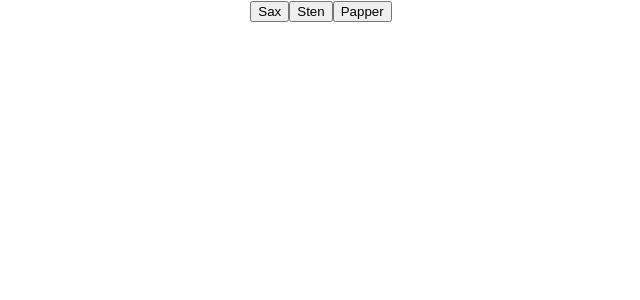
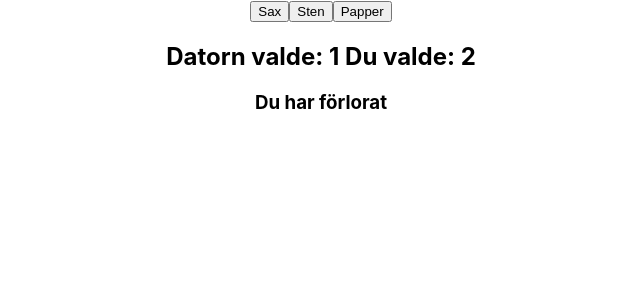
Before and after one commit to pernillalumikero/rps-game, a React (Create React App) app: page / in a window 1280 px wide. Both pictures are taken after a click on the button "Sten". Shown: the top 300 px of the page, without its empty margins (319-959 px from the left). Built offline with nearby package versions, Linux system fonts and the light colour scheme.

Commit message:
app working

```diff
--- a/src/App.js
+++ b/src/App.js
@@ -5,12 +5,20 @@ import { useState } from 'react';
 
 function App() {
 
-  const [userChoise, setUserChoise] = useState("")
+  const [userChoise, setUserChoise] = useState(0)
+  const [computerChoise, setComputerChoise] = useState(0);
+
+  const makeComputerChoise = () => {
+      setComputerChoise(parseInt(Math.floor((Math.random() * 3) + 1)))
+  }
 
   return (
     <div className="App">
-      <Button name="Sax" setUserChoise={setUserChoise} /><Button name="Sten" setUserChoise={setUserChoise}/><Button name="Papper" setUserChoise={setUserChoise}/>
-      <Result userChoise={userChoise} />
+      <Button name="Sax" value={1} setUserChoise={setUserChoise} computerChoise={makeComputerChoise} /><Button name="Sten" value={2} setUserChoise={setUserChoise} computerChoise={makeComputerChoise}/><Button name="Papper" setUserChoise={setUserChoise} value={3} computerChoise={makeComputerChoise}/>
+      {userChoise !== 0
+      ? <Result userChoise={userChoise} computerChoise={computerChoise} />
+      : null}
+
     </div>
   );
 }
--- a/src/components/button/Button.js
+++ b/src/components/button/Button.js
@@ -1,13 +1,15 @@
 import React from 'react'
 
-const Button = ({name, setUserChoise}) => {
+const Button = ({value, name, setUserChoise, computerChoise }) => {
 
     const handleClick = (e) => {
-        setUserChoise(e.target.value);
+        let value = parseInt(e.target.value)
+        setUserChoise(value);
+        computerChoise()
     }
 
   return (
-    <button value={name} onClick={handleClick}>{name}</button>
+    <button value={value} onClick={handleClick}>{name}</button>
   )
 }
 
--- a/src/components/button/result/Result.js
+++ b/src/components/button/result/Result.js
@@ -1,14 +1,15 @@
 import React from 'react'
 
-const Result = ({userChoise}) => {
-
-    const computerChoise = () => {
-
-    }
+const Result = ({ computerChoise, userChoise}) => {
 
   return (
     <div>
-
+    <h2>Datorn valde: {computerChoise} Du valde: {userChoise}</h2>
+      {computerChoise === userChoise
+      ? <h3>Oavgjort</h3>
+      : (computerChoise === 2 && userChoise === 3) || (computerChoise === 3 && userChoise === 1) || (computerChoise === 3 && userChoise === 2)
+      ? <h3>Du har vunnit!</h3>
+      : <h3>Du har förlorat</h3>}
     </div>
   )
 }
```
